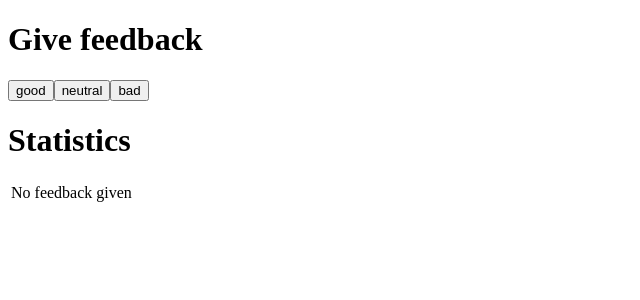
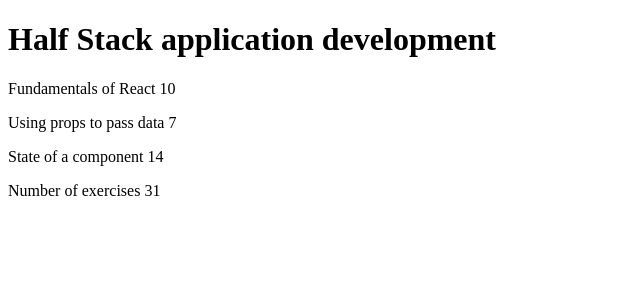
Before and after one commit to MegaPruts/FullStackOpen, a React (Vite) app: page / in a window 1280 px wide. Shown: the top 300 px of the page, without its empty margins (0-640 px from the left). Built offline with nearby package versions, Linux system fonts and the light colour scheme.

Commit message:
1.2 course information step 2

```diff
--- a/src/App.jsx
+++ b/src/App.jsx
@@ -1,74 +1,26 @@
-import {useState} from 'react'
-
-const Title = (props) => {
-    return <h1>{props.title}</h1>
+const Header = (title) => {
+    return (<h1>{title.title}</h1>)
 }
-
-const Button = (props) => {
-    return <button onClick={props.button.onClick}>{props.button.text}</button>
+const Contents = (exercises) => {
+    return exercises.exercises.map((e)=><p key={e.part}>{e.part} {e.numberOfExercises}</p>)
 }
-
-const FeedbackView = (props) => {
-    return (<>
-        <Title title="Give feedback"/>
-        {
-            props.buttons.map(
-                b => <Button button={b}/>
-            )
-        }</>)
+const NumberOfExercises = (exercises) => {
+    const total = exercises.exercises.map((e)=>e.numberOfExercises).reduce((a,b)=>a+b)
+    return (<p>Number of exercises {total}</p>)
 }
-
-const StatisticLine = (props) => {
-    return (<tr>
-        <td>{props.text}</td>
-        <td>{props.value}</td>
-    </tr>)
-}
-
-const Total = (scores) => scores.reduce((a, b) => a + b)
-const Average = (scores) => (scores[0] - scores[1]) / scores.length
-const Positive = (scores) => Total(scores) === 0 ? 0 : scores[0] / Total(scores) * 100
-
-const StatisticsView = (props) => {
-    const scores = props.scores
+const App = () => {
+    const course = {title: 'Half Stack application development'}
+    const exercises = [
+        {part: 'Fundamentals of React', numberOfExercises: 10},
+        {part: 'Using props to pass data', numberOfExercises: 7},
+        {part: 'State of a component', numberOfExercises: 14}]
     return (
         <div>
-            <Title title="Statistics"/>
-            <table>
-                <tbody>
-                {
-                    (Total(scores) === 0)
-                        ? <StatisticLine text="No feedback given"/>
-                        : <>
-                            <StatisticLine text="Good:" value={scores[0]}/>
-                            <StatisticLine text="Neutral:" value={scores[1]}/>
-                            <StatisticLine text="Bad:" value={scores[2]}/>
-                            <StatisticLine text="All:" value={Total(scores)}/>
-                            <StatisticLine text="Average:" value={Average([scores[0], scores[2]])}/>
-                            <StatisticLine text="Positive:" value={Positive(scores) + " %"}/>
-                        </>
-                }
-                </tbody>
-            </table>
+            <Header key='1' title={course.title}/>
+            <Contents key='2' exercises={exercises}/>
+            <NumberOfExercises key='3' exercises={exercises}/>
         </div>
     )
 }
 
-const App = () => {
-    // save clicks of each button to its own state
-    const [good, setGood] = useState(0)
-    const [neutral, setNeutral] = useState(0)
-    const [bad, setBad] = useState(0)
-
-    const goodButton = {text: "good", onClick: () => setGood(good + 1)}
-    const neutralButton = {text: "neutral", onClick: () => setNeutral(neutral + 1)}
-    const badButton = {text: "bad", onClick: () => setBad(bad + 1)}
-
-
-    return (<div>
-        <FeedbackView buttons={[goodButton, neutralButton, badButton]}/>
-        <StatisticsView scores={[good, neutral, bad]}/>
-    < /div>)
-}
-
 export default App
```
